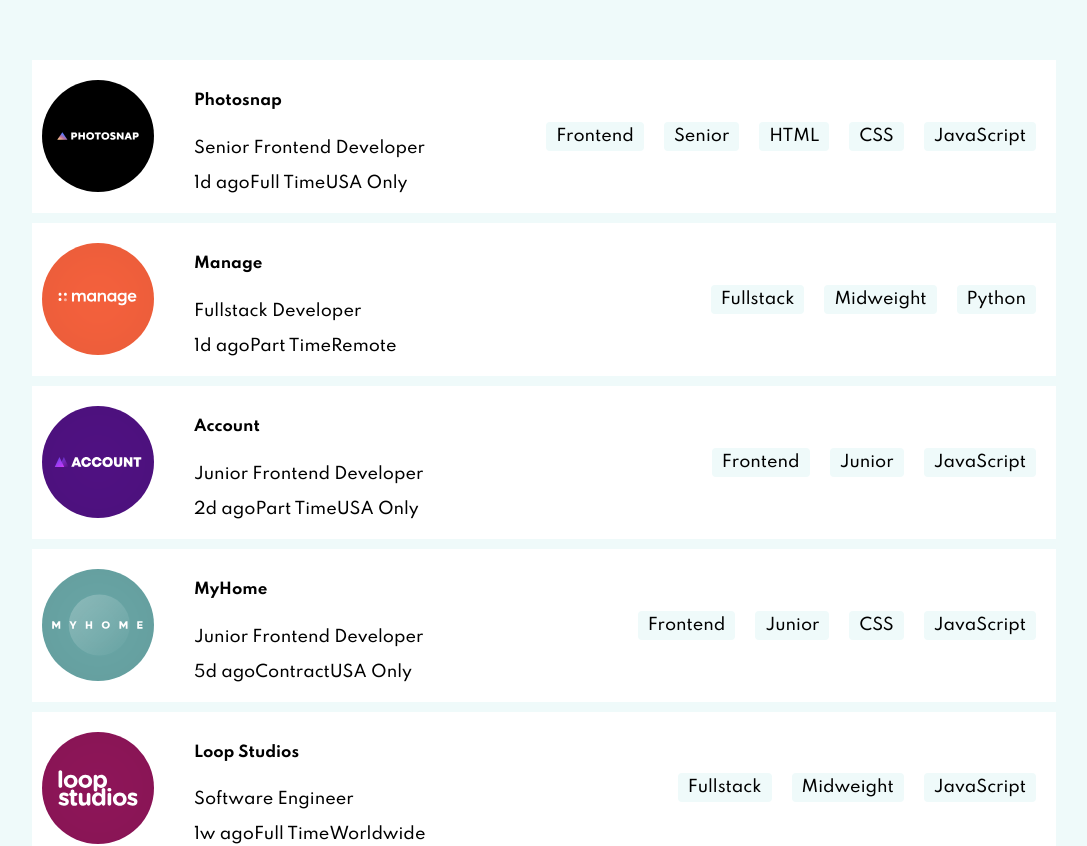
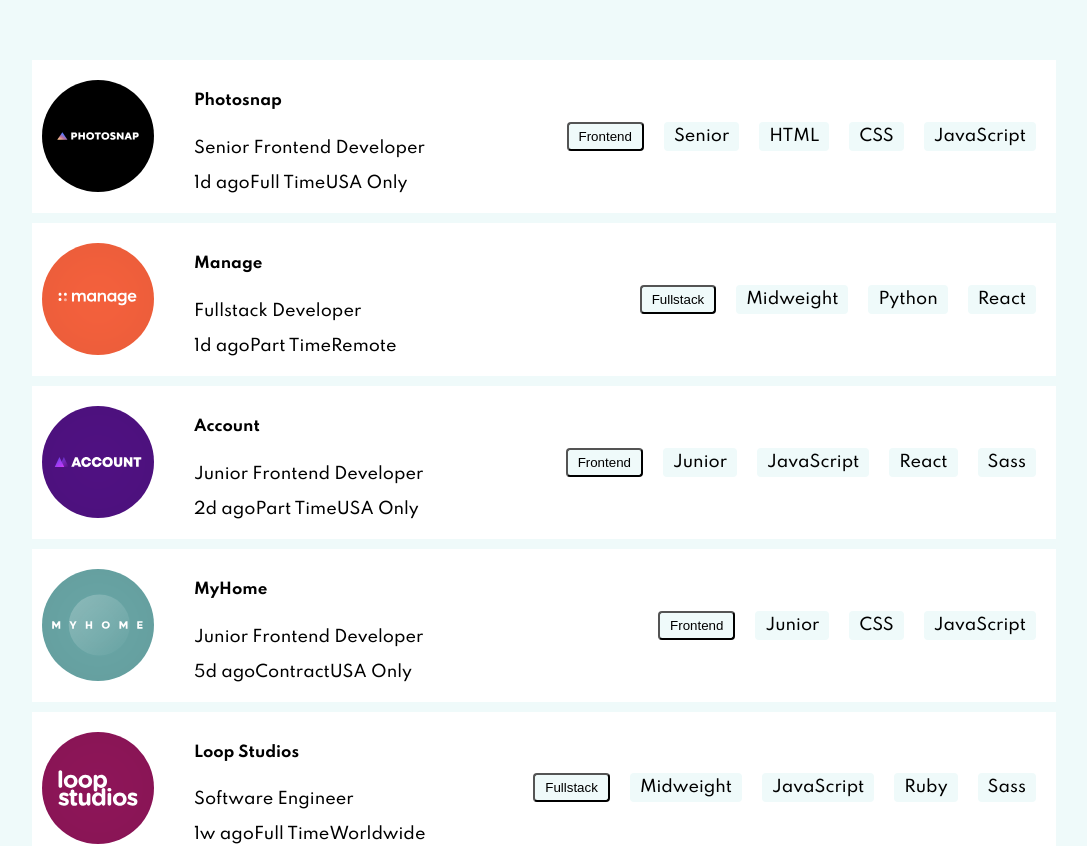
Before and after one commit to jundymek/job-listings-vue, a Vue app: page / in a window 1280 px wide. Shown: the top 846 px of the page, without its empty margins (96-1183 px from the left). Built offline with nearby package versions, Linux system fonts and the light colour scheme.

Commit message:
feat: useFilterJobs composable

```diff
--- a/src/components/jobs/Jobs.vue
+++ b/src/components/jobs/Jobs.vue
@@ -1,5 +1,5 @@
 <template>
-  <div v-for="job in jobs" :key="job.id" class="box">
+  <div v-for="job in filteredJobs" :key="job.id" class="box">
     <div class="left">
       <img :src="require(`@/images/${job.logo}`)" alt="" class="logo" />
       <div class="content">
@@ -13,10 +13,15 @@
       </div>
     </div>
     <div class="right">
-      <span class="badge">{{ job.role }}</span>
+      <button class="badge" v-on:click="addSortElement(job.role)">
+        {{ job.role }}
+      </button>
       <span class="badge">{{ job.level }}</span>
       <span v-for="language in job.languages" :key="language" class="badge">{{
         language
+      }}</span>
+      <span v-for="tool in job.tools" :key="tool" class="badge">{{
+        tool
       }}</span>
     </div>
   </div>
@@ -24,11 +29,14 @@
 
 <script lang="ts">
 import { defineComponent } from "vue";
-import jobs from "../../../data.json";
+import { useFilterJobs } from "@/composables/useFilterJobs";
 
 export default defineComponent({
   setup() {
-    return { jobs };
+    const { filteredJobs, addSortElement, sortBy } = useFilterJobs();
+    console.log(filteredJobs.value);
+    console.log(sortBy.value);
+    return { filteredJobs, addSortElement };
   },
 });
 </script>
--- /dev/null
+++ b/src/composables/useFilterJobs.ts
@@ -0,0 +1,57 @@
+import { ComputedRef, Ref, ref } from "@vue/reactivity";
+import { computed } from "@vue/runtime-core";
+import jobs from "../../data.json";
+
+interface Job {
+  id: number;
+  company: string;
+  logo: string;
+  new: boolean;
+  featured: boolean;
+  position: string;
+  role: string;
+  level: string;
+  postedAt: string;
+  contract: string;
+  location: string;
+  languages: string[];
+  tools: string[];
+}
+
+const sortBy = ref<string[]>([]);
+const allJobs = ref<Job[]>(jobs);
+
+export const useFilterJobs = (): {
+  sortBy: Ref<string[]>;
+  addSortElement: (item: string) => void;
+  removeSortElement: (item: string) => void;
+  filteredJobs: ComputedRef<Job[]>;
+} => {
+  const addSortElement = (item: string) => {
+    console.log("updated");
+    if (sortBy.value.includes(item)) {
+      return;
+    } else {
+      sortBy.value.push(item);
+      console.log(sortBy.value);
+    }
+  };
+
+  const removeSortElement = (item: string) => {
+    sortBy.value.filter((element) => element !== item);
+  };
+
+  const filteredJobs = computed(() => {
+    return allJobs.value.filter((job) => {
+      const filterOptions = job.languages.concat(
+        ...job.tools,
+        job.role,
+        job.level
+      );
+      console.log(filterOptions);
+      return sortBy.value.every((item) => filterOptions.includes(item));
+    });
+  });
+
+  return { sortBy, addSortElement, removeSortElement, filteredJobs };
+};
```
